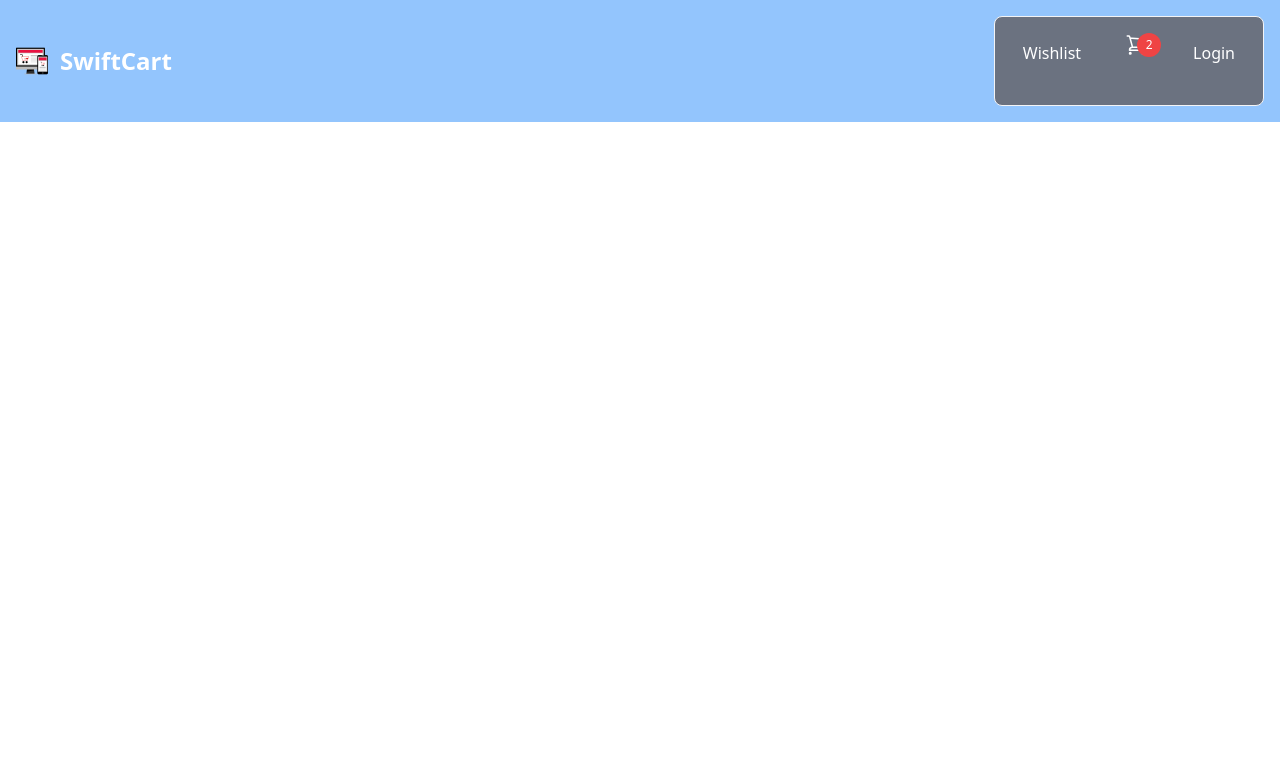
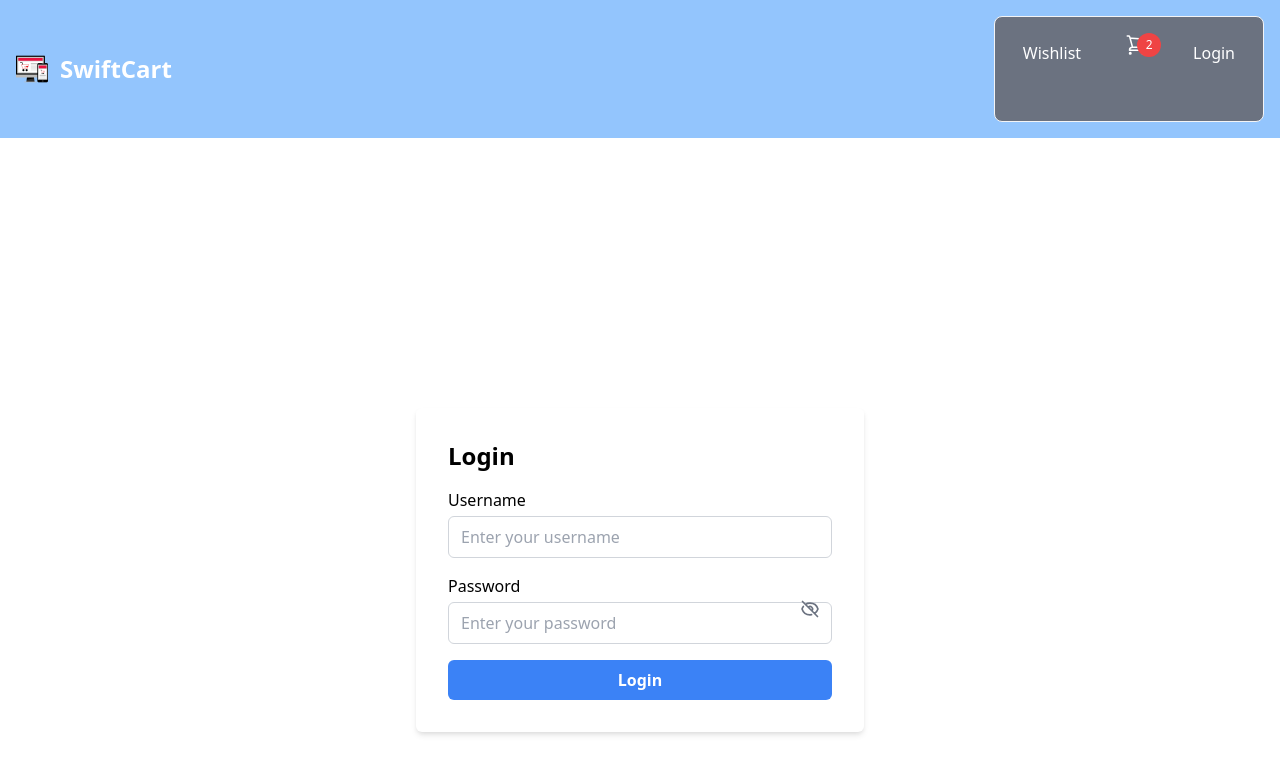
Before and after one commit to KayRaps/004, a Vue app in the folder my-vue-app/: page /login in a window 1280 px wide. Shown: the top 774 px of the page. Built offline with nearby package versions, Linux system fonts and the light colour scheme; no server answers.

Commit message:
Installed vite and vuex, and added a login component.
Installed vite and vuex, and added a login component.

```diff
--- a/my-vue-app/package.json
+++ b/my-vue-app/package.json
@@ -17,6 +17,6 @@
     "autoprefixer": "^10.4.19",
     "postcss": "^8.4.40",
     "tailwindcss": "^3.4.7",
-    "vite": "^5.3.4"
+    "vite": "^5.4.2"
   }
 }
--- a/my-vue-app/src/components/Header.vue
+++ b/my-vue-app/src/components/Header.vue
@@ -85,14 +85,19 @@
               </router-link>
             </li>
 
-            <!-- Login Link -->
+            <!-- Login/Logout Link -->
             <li>
-              <router-link
-                to="/login"
-                class="block py-2 px-3 text-white rounded hover:bg-gray-100 md:hover:bg-transparent md:border-0 md:hover:text-blue-700"
-              >
-                Login
-              </router-link>
+              <a>
+
+              </a>
+              <li>
+    <a v-if="isLoggedIn" href="#" class="block py-2 px-3 text-white rounded hover:bg-gray-100 md:hover:bg-transparent md:border-0 md:hover:text-blue-700" @click.prevent="logout">
+      Logout
+    </a>
+    <router-link v-else to="/login" class="block py-2 px-3 text-white rounded hover:bg-gray-100 md:hover:bg-transparent md:border-0 md:hover:text-blue-700">
+      Login
+    </router-link>
+  </li>
             </li>
           </ul>
         </div>
@@ -102,20 +107,31 @@
 </template>
 
 <script>
-import { ref } from "vue";
+import { ref } from 'vue';
+import { useRouter } from 'vue-router';
 
 export default {
-  name: "Header",
+  name: 'Header',
   setup() {
+    const router = useRouter();
     const showNavbar = ref(false);
+    const isLoggedIn = ref(!!localStorage.getItem('token'));
 
     const toggleNavbar = () => {
       showNavbar.value = !showNavbar.value;
     };
 
+    const logout = () => {
+      localStorage.removeItem('token');
+      isLoggedIn.value = false;
+      router.push('/login');
+    };
+
     return {
       showNavbar,
       toggleNavbar,
+      isLoggedIn,
+      logout,
     };
   },
 };
--- /dev/null
+++ b/my-vue-app/src/components/Login.vue
@@ -0,0 +1,149 @@
+<template>
+    <div class="flex justify-center items-center h-screen">
+      <div class="bg-white p-8 rounded shadow-md w-full max-w-md">
+        <h1 class="text-2xl font-bold mb-4">Login</h1>
+
+        <form @submit.prevent="login" class="space-y-4">
+          <div>
+            <label for="username" class="block font-medium mb-1">Username</label>
+            <input
+              type="text"
+              id="username"
+              v-model="username"
+              class="border border-gray-300 px-3 py-2 rounded w-full"
+              placeholder="Enter your username"
+              required
+            />
+          </div>
+
+          <div class="relative">
+            <label for="password" class="block font-medium mb-1">Password</label>
+            <input
+              :type="showPassword ? 'text' : 'password'"
+              id="password"
+              v-model="password"
+              class="border border-gray-300 px-3 py-2 rounded w-full"
+              placeholder="Enter your password"
+              required
+            />
+            <button
+              type="button"
+              class="absolute top-1/2 right-3 transform -translate-y-1/2 text-gray-500 hover:text-gray-700"
+              @click="showPassword = !showPassword"
+            >
+              <svg
+                v-if="showPassword"
+                class="h-5 w-5"
+                fill="none"
+                viewBox="0 0 24 24"
+                stroke="currentColor"
+              >
+                <path
+                  stroke-linecap="round"
+                  stroke-linejoin="round"
+                  stroke-width="2"
+                  d="M15 12a3 3 0 11-6 0 3 3 0 016 0z"
+                />
+                <path
+                  stroke-linecap="round"
+                  stroke-linejoin="round"
+                  stroke-width="2"
+                  d="M2.458 12C3.732 7.943 7.523 5 12 5c4.478 0 8.268 2.943 9.542 7-1.274 4.057-5.064 7-9.542 7-4.477 0-8.268-2.943-9.542-7z"
+                />
+              </svg>
+              <svg
+                v-else
+                class="h-5 w-5"
+                fill="none"
+                viewBox="0 0 24 24"
+                stroke="currentColor"
+              >
+                <path
+                  stroke-linecap="round"
+                  stroke-linejoin="round"
+                  stroke-width="2"
+                  d="M13.875 18.825A10.05 10.05 0 0112 19c-4.478 0-8.268-2.943-9.543-7a9.97 9.97 0 011.563-3.029m5.858.908a3 3 0 114.243 4.243M9.878 9.878l4.242 4.242M9.88 9.88l-3.29-3.29m7.532 7.532l3.29 3.29M3 3l3.59 3.59m0 0A9.953 9.953 0 0112 5c4.478 0 8.268 2.943 9.543 7a10.025 10.025 0 01-4.132 5.411m0 0L21 21"
+                />
+              </svg>
+            </button>
+          </div>
+
+          <div v-if="loading" class="flex justify-center">
+            <div class="animate-spin rounded-full h-6 w-6 border-b-2 border-gray-900"></div>
+          </div>
+
+          <div v-if="error" class="bg-red-100 border border-red-400 text-red-700 px-4 py-3 rounded relative">
+            {{ error }}
+          </div>
+
+          <button
+            type="submit"
+            class="bg-blue-500 hover:bg-blue-700 text-white font-bold py-2 px-4 rounded w-full"
+            :disabled="loading"
+          >
+            Login
+          </button>
+        </form>
+      </div>
+    </div>
+  </template>
+
+  <script>
+  import { ref } from 'vue';
+  import { useRouter } from 'vue-router';
+
+  export default {
+    name: 'Login',
+    setup() {
+      const router = useRouter();
+      const username = ref('');
+      const password = ref('');
+      const showPassword = ref(false);
+      const loading = ref(false);
+      const error = ref('');
+
+      const login = async () => {
+        if (!username.value || !password.value) {
+          error.value = 'Please enter a username and password.';
+          return;
+        }
+
+        loading.value = true;
+
+        try {
+          const response = await fetch('https://fakestoreapi.com/auth/login', {
+            method: 'POST',
+            headers: {
+              'Content-Type': 'application/json',
+            },
+            body: JSON.stringify({
+              username: username.value,
+              password: password.value,
+            }),
+          });
+
+          if (response.ok) {
+            const { token } = await response.json();
+            localStorage.setItem('token', token);
+            router.push('/');
+          } else {
+            error.value = 'Invalid username or password.';
+          }
+        } catch (err) {
+          error.value = 'An error occurred. Please try again later.';
+        } finally {
+          loading.value = false;
+        }
+      };
+
+      return {
+        username,
+        password,
+        showPassword,
+        loading,
+        error,
+        login,
+      };
+    },
+  };
+  </script>
--- a/my-vue-app/src/main.js
+++ b/my-vue-app/src/main.js
@@ -1,5 +1,9 @@
-import { createApp } from "vue";
-import App from "./App.vue";
-import router from "./router";
+import { createApp } from 'vue';
+import App from './App.vue';
+import router from './router';
+import store from './store';
 
-createApp(App).use(router).mount("#app");
+createApp(App)
+  .use(router)
+  .use(store)
+  .mount('#app');
--- /dev/null
+++ b/package.json
@@ -0,0 +1,5 @@
+{
+  "dependencies": {
+    "vuex": "^4.1.0"
+  }
+}
```
Also changed, not shown: my-vue-app/src/router.js (+7 -5 lines), 2 other files (tests, documents, lock files or other folders).
